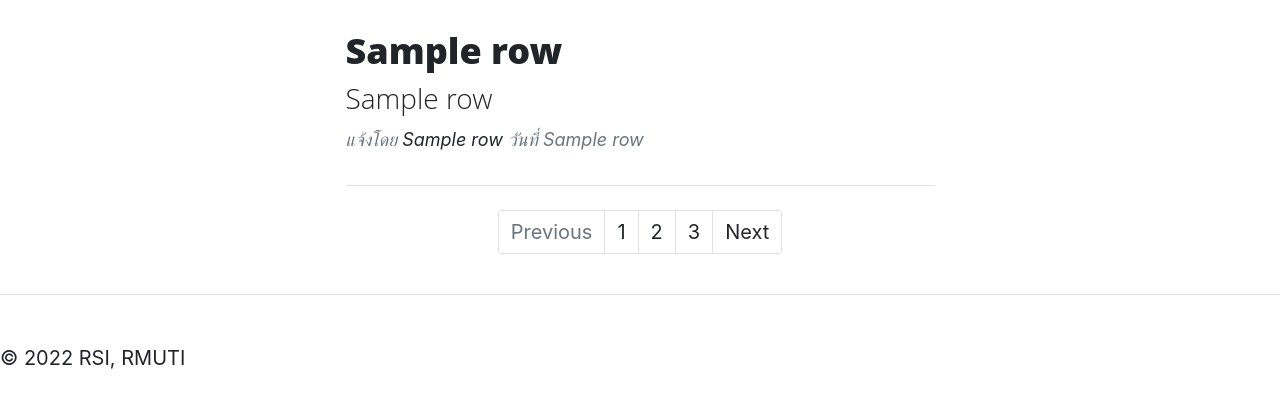
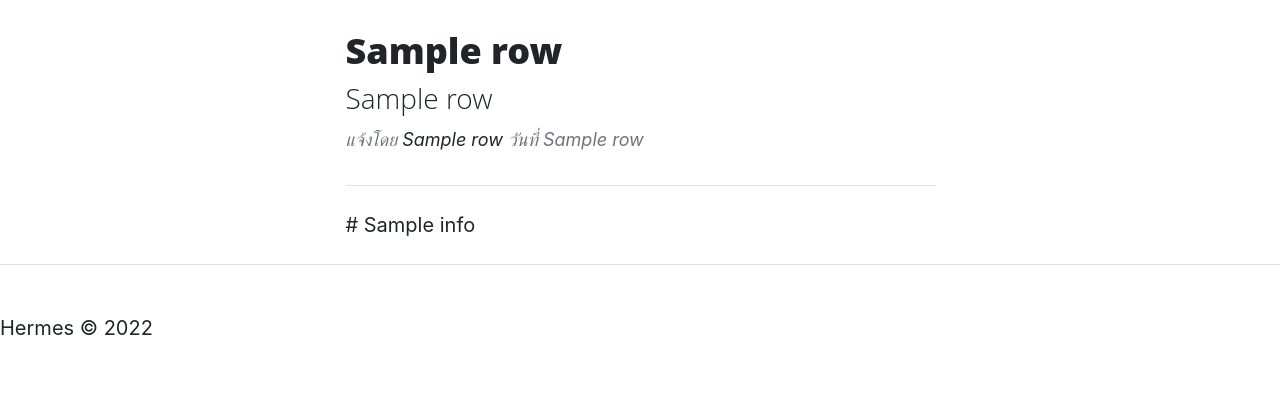
Before and after one commit to jor2818/Hermes, a Flask app: template hermes/templates/dash.html in a window 1280 px wide. Shown: the part 167-575 px from the top of the page. Run offline with Flask 2, Linux system fonts and the light colour scheme; the template is opened without the code that fills it: most values are stand-ins (such as "Sample title", 1, 10 or a date in 2020); some libraries are stand-ins or nearby versions.

Commit message:
add pagination

```diff
--- a/hermes/templates/base.html
+++ b/hermes/templates/base.html
@@ -53,7 +53,7 @@
 
     <div>
       <footer class="d-flex flex-wrap justify-content-between align-items-center py-3 my-4 border-top">
-          <p class="col-md-4 mb-0 text-mute">&copy; 2022 RSI, RMUTI</p>
+          <p class="col-md-4 mb-0 text-mute">Hermes &copy; 2022 </p>
       </footer>
     </div>
 
--- a/hermes/templates/dash.html
+++ b/hermes/templates/dash.html
@@ -47,7 +47,7 @@
     <div class="container px-4 px-lg-5">
       <div class="row gx-4 gx-lg-5 justify-content-center">
           <div class="col-md-10 col-lg-8 col-xl-7">
-            {% for row in rows.items %}
+            {% for row in rows %}
               <!-- Post preview-->
               <div class="post-preview">
                   <a href="{{ url_for('post.postdetail', post_id = row.0 ) }}">
@@ -67,22 +67,9 @@
 
             {% endfor %}
               <!-- Pager-->
-              <!-- {{ pagination.info }} -->
-              <!-- {{ pagination.links }} -->
-              <nav aria-label="Page navigation example">
-                <ul class="pagination justify-content-center">
-                  <li class="page-item disabled">
-                    <a class="page-link" href="#" tabindex="-1" aria-disabled="true">Previous</a>
-                  </li>
-                  <li class="page-item"><a class="page-link" href="#">1</a></li>
-                  <li class="page-item"><a class="page-link" href="#">2</a></li>
-                  <li class="page-item"><a class="page-link" href="#">3</a></li>
-                  <li class="page-item">
-                    <a class="page-link" href="#">Next</a>
-                  </li>
-                </ul>
-              </nav>
-              <!-- <div class="d-flex justify-content-end mb-4"><a class="btn btn-primary text-uppercase" href="#!">Older Posts →</a></div>-->
+              {{ pagination.links }}
+              {{ pagination.info }}
+
           </div>
       </div>
     </div>
@@ -92,7 +79,7 @@
 
     <div>
       <footer class="d-flex flex-wrap justify-content-between align-items-center py-3 my-4 border-top">
-          <p class="col-md-4 mb-0 text-mute">&copy; 2022 RSI, RMUTI</p>
+          <p class="col-md-4 mb-0 text-mute">Hermes &copy; 2022</p>
       </footer>
     </div>
 
--- a/hermes/templates/postcontent.html
+++ b/hermes/templates/postcontent.html
@@ -101,7 +101,7 @@
 
     <div>
       <footer class="d-flex flex-wrap justify-content-between align-items-center py-3 my-4 border-top">
-          <p class="col-md-4 mb-0 text-mute">&copy; 2022 RSI, RMUTI</p>
+          <p class="col-md-4 mb-0 text-mute">Hermes &copy; 2022 </p>
       </footer>
     </div>
 
```
Also changed, not shown: hermes/post.py (+6 -12 lines).
